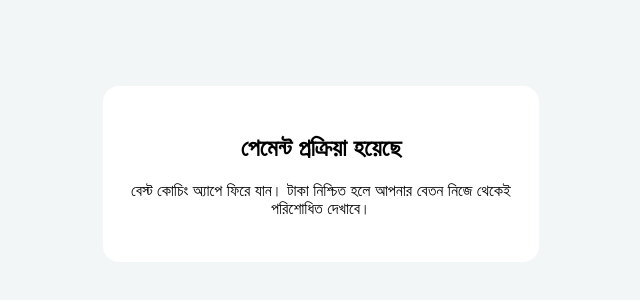
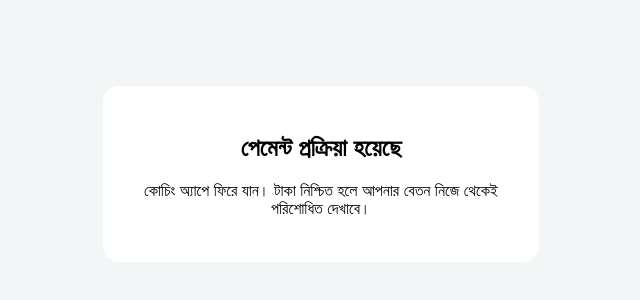
Before and after one commit to mehusworld/bestcoaching-pay, a plain HTML site: page index.html in a window 1280 px wide. Shown: the part 226-526 px from the top of the page, without its empty margins (319-959 px from the left). Drawn offline with Linux system fonts and the light colour scheme.

Commit message:
Change title and content for payment confirmation page

```diff
--- a/index.html
+++ b/index.html
@@ -1,6 +1,6 @@
 <!DOCTYPE html><html lang="bn"><head><meta charset="utf-8"><meta name="viewport" content="width=device-width,initial-scale=1">
-<title>বেস্ট কোচিং</title>
+<title>পেমেন্ট</title>
 <style>body{font-family:sans-serif;background:#f2f6f6;display:grid;place-items:center;min-height:100vh;margin:0}
 .c{background:#fff;border-radius:16px;padding:28px;max-width:380px;text-align:center}</style></head><body>
-<div class="c"><h2>পেমেন্ট প্রক্রিয়া হয়েছে</h2><p>বেস্ট কোচিং অ্যাপে ফিরে যান। টাকা নিশ্চিত হলে আপনার বেতন নিজে থেকেই পরিশোধিত দেখাবে।</p></div>
+<div class="c"><h2>পেমেন্ট প্রক্রিয়া হয়েছে</h2><p>কোচিং অ্যাপে ফিরে যান। টাকা নিশ্চিত হলে আপনার বেতন নিজে থেকেই পরিশোধিত দেখাবে।</p></div>
 </body></html>
```
